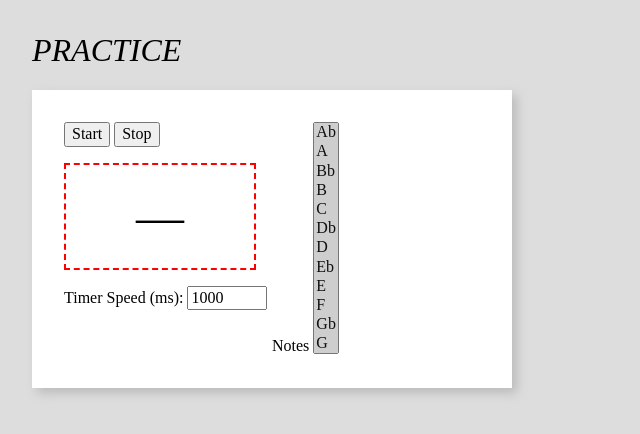
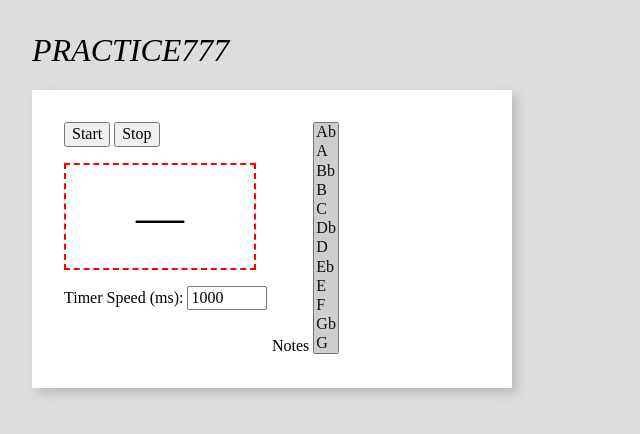
Before and after one commit to lwdevdev/piano, a website built with Vite: page index.html in a window 1280 px wide. Shown: the full height of the page, 0-640 px from the left. Built offline with nearby package versions, Linux system fonts and the light colour scheme.

Commit message:
changed pipeline back

```diff
--- a/index.html
+++ b/index.html
@@ -9,7 +9,7 @@
     <title>Practice</title>
   </head>
   <body>
-    <h1>Practice</h1>
+    <h1>Practice777</h1>
     <main>
       <div>
         <button id="btn--start">Start</button>
```
Also changed, not shown: .github/workflows/pipeline.yml.
